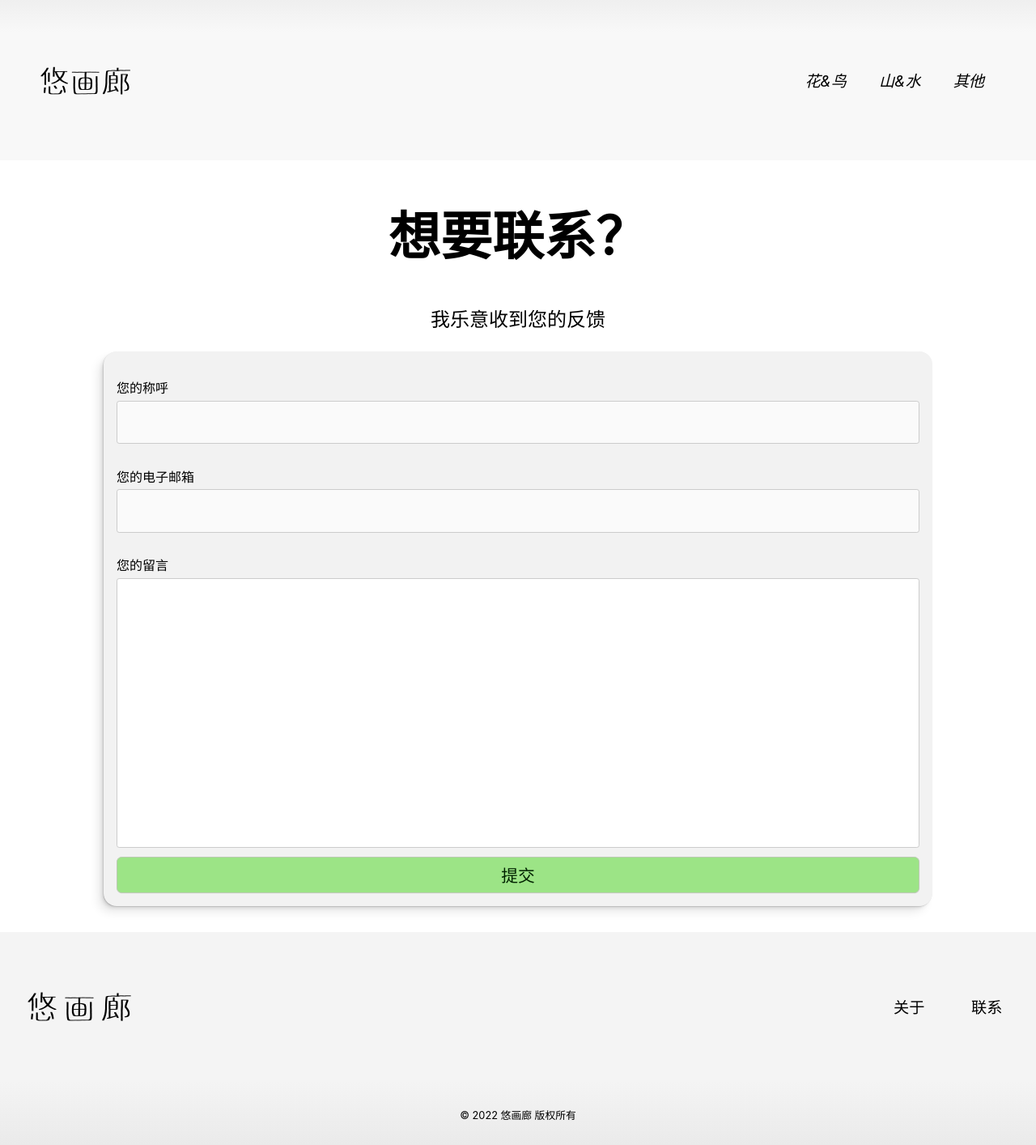
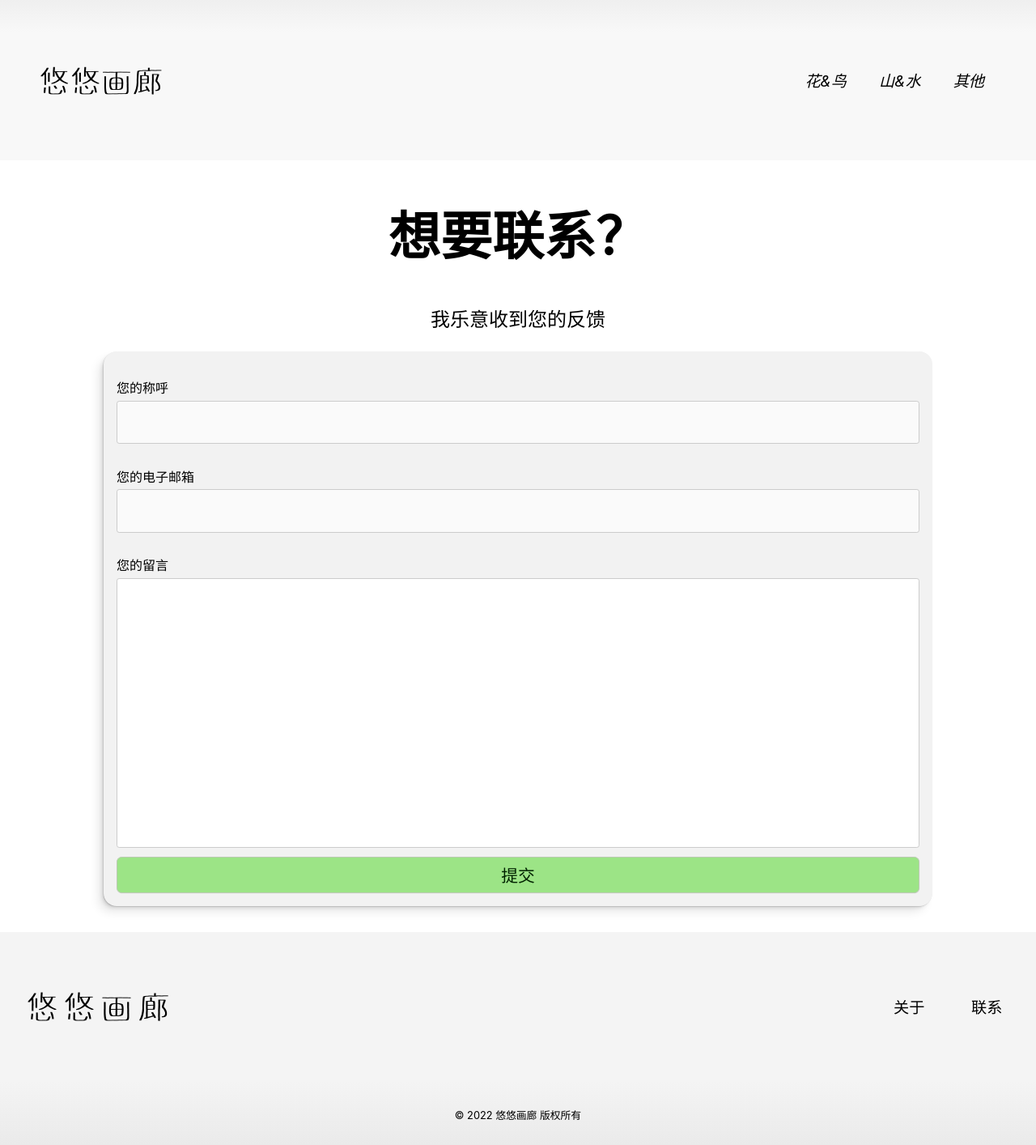
Before and after one commit to CharlieZhuo/YGallery, a Next.js app: page /contact in a window 1280 px wide. Shown: the whole page at 81% size. Built offline with nearby package versions, Linux system fonts and the light colour scheme.

Commit message:
change title name

```diff
--- a/components/commonLayout.tsx
+++ b/components/commonLayout.tsx
@@ -12,7 +12,7 @@ export default function CommonLayout({ children }: { children: any }) {
       </Head>
       <header className={styles.header}>
         <h2 className={styles.title}>
-          <Link href={"/"}>悠画廊</Link>
+          <Link href={"/"}>悠悠画廊</Link>
         </h2>
         <button
           ref={btn}
@@ -60,11 +60,11 @@ export default function CommonLayout({ children }: { children: any }) {
 
       <footer className={styles.footer}>
         <div>
-          <p className={styles.footertitle}>悠画廊</p>{" "}
+          <p className={styles.footertitle}>悠悠画廊</p>{" "}
           <Link href={"/about"}>关于</Link>
           <Link href={"/contact"}>联系</Link>
         </div>
-        <p className={styles.copyright}>© 2022 悠画廊 版权所有</p>
+        <p className={styles.copyright}>© 2022 悠悠画廊 版权所有</p>
       </footer>
     </div>
   );
```
Also changed, not shown: pages/500.tsx (added, +20 -0 lines), pages/index.tsx (+4 -4 lines).
